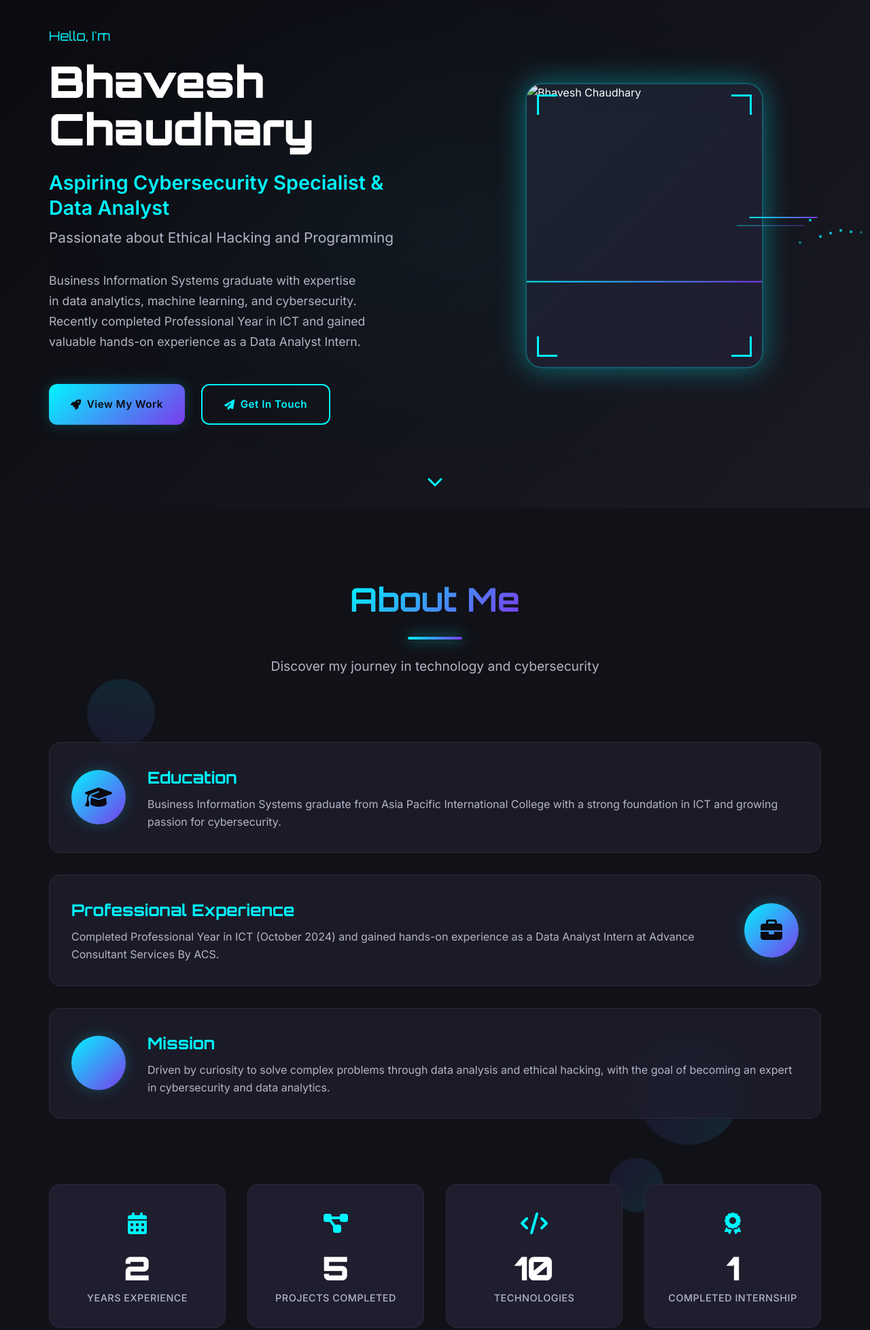
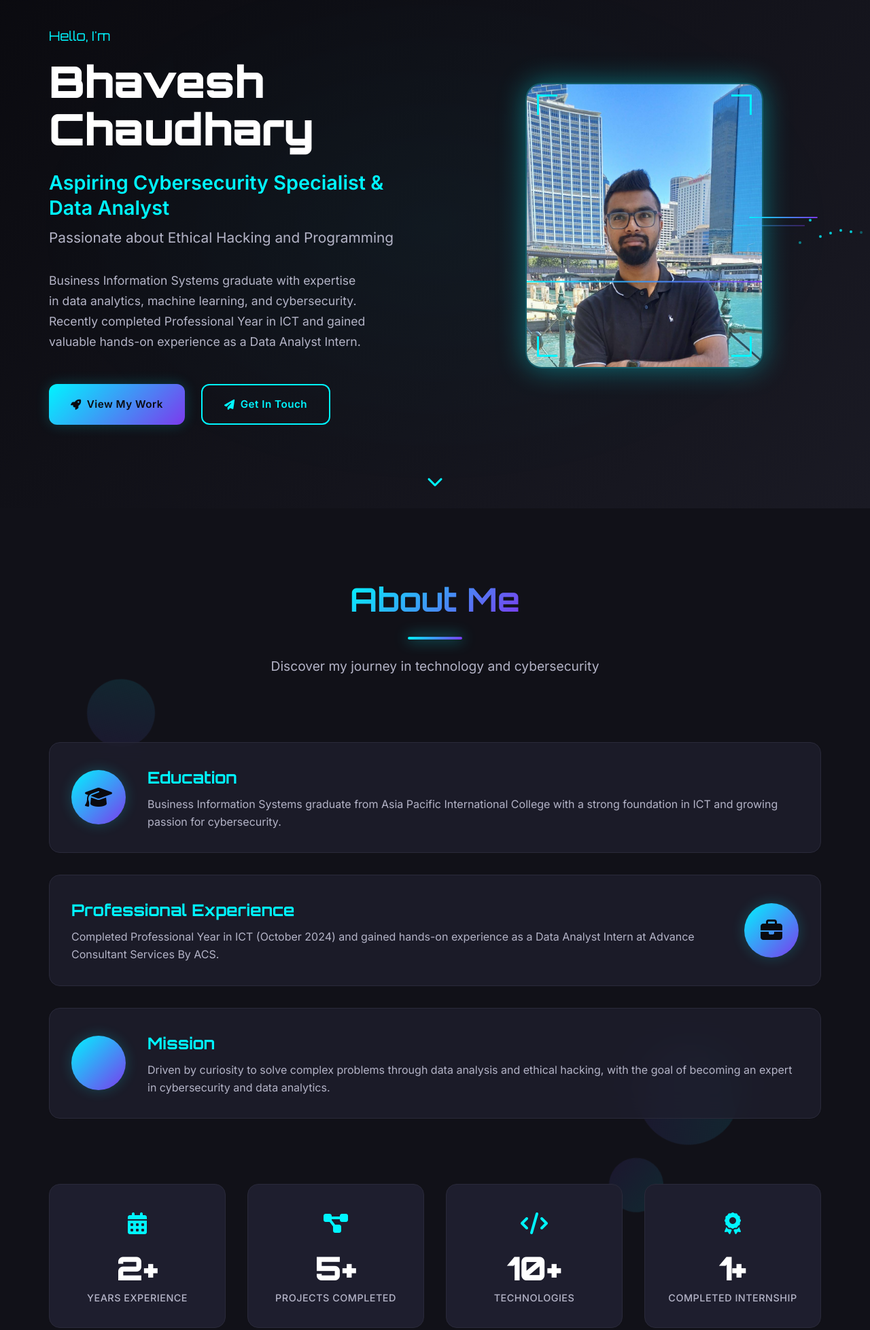
Before and after one commit to iambhavesh55/portfolio-website, a website built with Vite: page index.html in a window 1280 px wide. Shown: the part 84-2041 px from the top of the page at 68% size. Built offline with nearby package versions, Linux system fonts and the light colour scheme; some icons are missing; files whose address does not match are found by name.

Commit message:
Fix photo display and counter animation issues

```diff
--- a/index.html
+++ b/index.html
@@ -88,7 +88,7 @@
                                 <div class="bracket bottom-left"></div>
                                 <div class="bracket bottom-right"></div>
                             </div>
-                            <img src="./assets/WhatsApp%20Image%202025-07-01%20at%2010.39.10_a93cf03e-B9yhCxFj.jpg" alt="Bhavesh Chaudhary" class="profile-photo">
+                            <img src="public/WhatsApp Image 2025-07-01 at 10.39.10_a93cf03e.jpg" alt="Bhavesh Chaudhary" class="profile-photo">
                             <div class="photo-overlay"></div>
                         </div>
                         <div class="data-stream">
@@ -342,11 +342,11 @@
                             <h4>Model Performance:</h4>
                             <div class="results-grid">
                                 <div class="result-item">
-                                    <img src="./assets/confusion_matrix-EcRVuwYA.png" alt="Confusion Matrix" class="result-image">
+                                    <img src="public/confusion_matrix.png" alt="Confusion Matrix" class="result-image">
                                     <p>Confusion Matrix</p>
                                 </div>
                                 <div class="result-item">
-                                    <img src="./assets/roc_curve-CfrExU2q.png" alt="ROC Curve" class="result-image">
+                                    <img src="public/roc_curve.png" alt="ROC Curve" class="result-image">
                                     <p>ROC Curve (AUC = 0.83)</p>
                                 </div>
                             </div>
--- a/script.js
+++ b/script.js
@@ -196,7 +196,7 @@ function initializeCounters() {
 
 function animateCounter(element) {
     const target = parseInt(element.getAttribute('data-count'));
-    if (isNaN(target)) return;
+    if (isNaN(target) || target === 0) return;
 
     const duration = 2000;
     const start = performance.now();
@@ -207,12 +207,12 @@ function animateCounter(element) {
         const easeOutQuart = 1 - Math.pow(1 - progress, 4);
         const current = Math.floor(target * easeOutQuart);
 
-        element.textContent = current;
+        element.textContent = current + (current < target ? '' : '+');
 
         if (progress < 1) {
             requestAnimationFrame(updateCounter);
         } else {
-            element.textContent = target;
+            element.textContent = target + '+';
         }
     }
 
```
Also changed, not shown: dist/assets/WhatsApp Image 2025-07-01 at 10.39.10_a93cf03e-B9yhCxFj.jpg (added), dist/assets/confusion_matrix-EcRVuwYA.png (added), dist/assets/roc_curve-CfrExU2q.png (added).
